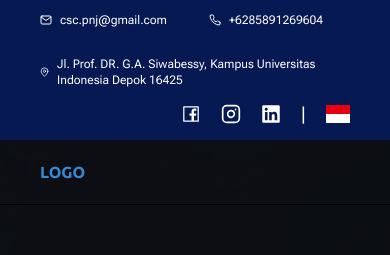
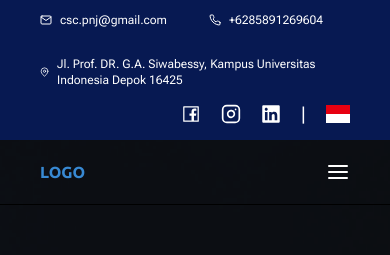
Before and after one commit to NoitrX/csc-final-fe, a Next.js app: page / in a window 390 px wide. Shown: the top 255 px of the page. Built offline with nearby package versions, Linux system fonts and the light colour scheme; a web font is replaced by a local one.

Commit message:
New Navbar With Hamburger Menu

```diff
--- a/src/components/Navbar.tsx
+++ b/src/components/Navbar.tsx
@@ -1,13 +1,15 @@
+
 "use client";
 
-import { FiPhone } from "react-icons/fi";
+import { useState } from "react";
+import { FiPhone, FiMenu, FiX } from "react-icons/fi";
 import { usePathname } from "next/navigation";
 import Link from "next/link";
 
 function HighlightOnPath({ targetPath, children }: { targetPath: string; children: React.ReactNode }) {
   const currentPath = usePathname();
 
-  return <div className={`contents ${currentPath === targetPath ? "text-[#3889D3]" : ""}`}>{children}</div>
+  return <div className={`contents ${currentPath === targetPath ? "text-[#3889D3]" : ""}`}>{children}</div>;
 }
 
 function HighlightedLink({ href, children }: { href: string; children: React.ReactNode }) {
@@ -15,11 +17,18 @@ function HighlightedLink({ href, children }: { href: string; children: React.Rea
     <HighlightOnPath targetPath={href}>
       <Link href={href}>{children}</Link>
     </HighlightOnPath>
-  )
+  );
 }
 
 export default function Navbar() {
+  const [menuOpen, setMenuOpen] = useState(false);
+
+  const toggleMenu = () => {
+    setMenuOpen(!menuOpen);
+  };
+
   return (
+    <div>
       <nav className="w-full flex items-center justify-between font-ubuntu font-semibold text-base py-5 px-10 border-b bg-transparent border-black uppercase text-white">
         <HighlightedLink href={"/"}>Logo</HighlightedLink>
         <div className="hidden md:flex items-center gap-3 lg:gap-10">
@@ -34,6 +43,27 @@ export default function Navbar() {
             <p>Join Us</p>
           </button>
         </div>
+        <div className="md:hidden flex items-center">
+          <button onClick={toggleMenu} className="text-white">
+            {menuOpen ? <FiX size={24} /> : <FiMenu size={24} />}
+          </button>
+        </div>
       </nav>
+
+      {menuOpen && (
+        <div className={` md:hidden top-36  left-0 w-full bg-transparent text-white flex flex-col items-center gap-8 uppercase font-ubuntu font-semibold text-base py-5 px-10`}>
+          <HighlightedLink href={"/"}>Home</HighlightedLink>
+          <HighlightedLink href={"/about"}>About</HighlightedLink>
+          <HighlightedLink href={"/division"}>Division</HighlightedLink>
+          <HighlightedLink href={"/event"}>Event</HighlightedLink>
+          <HighlightedLink href={"/faq"}>FAQ</HighlightedLink>
+          <HighlightedLink href={"/contact"}>Contact</HighlightedLink>
+          <button className="bg-primary text-white py-2 px-10 flex items-center gap-3">
+            <FiPhone />
+            <p>Join Us</p>
+          </button>
+        </div>
+      )}
+    </div>
   );
 }
--- a/src/components/TopNav.tsx
+++ b/src/components/TopNav.tsx
@@ -5,7 +5,7 @@ import Image from "next/image";
 
 export default function TopNav() {
   return (
-        <div className="w-full bg-primary text-white py-3 px-10 font-roboto-flex flex flex-col md:flex-row md:items-center gap-3 justify-between">
+    <div className="w-full bg-primary text-white py-3 px-10 font-roboto-flex flex flex-col md:flex-row md:items-center gap-3 justify-between relative">
       <div className="grid grid-cols-2 md:flex md:items-center gap-7 text-xs">
         <div className="flex items-center gap-2">
           <FiMail />
@@ -22,12 +22,12 @@ export default function TopNav() {
         </div>
       </div>
       <div className="w-full md:w-auto justify-end flex items-center gap-5 text-xl">
-                <AiOutlineFacebook/>
+        <AiOutlineFacebook />
         <FiInstagram />
         <FaLinkedin />
         <p className="text-lg">|</p>
         <Image src="/id.svg" alt="ID" width={24} height={18} />
       </div>
     </div>
-    )
+  );
 }
```
Lines whose indentation alone changed are shown as unchanged.
